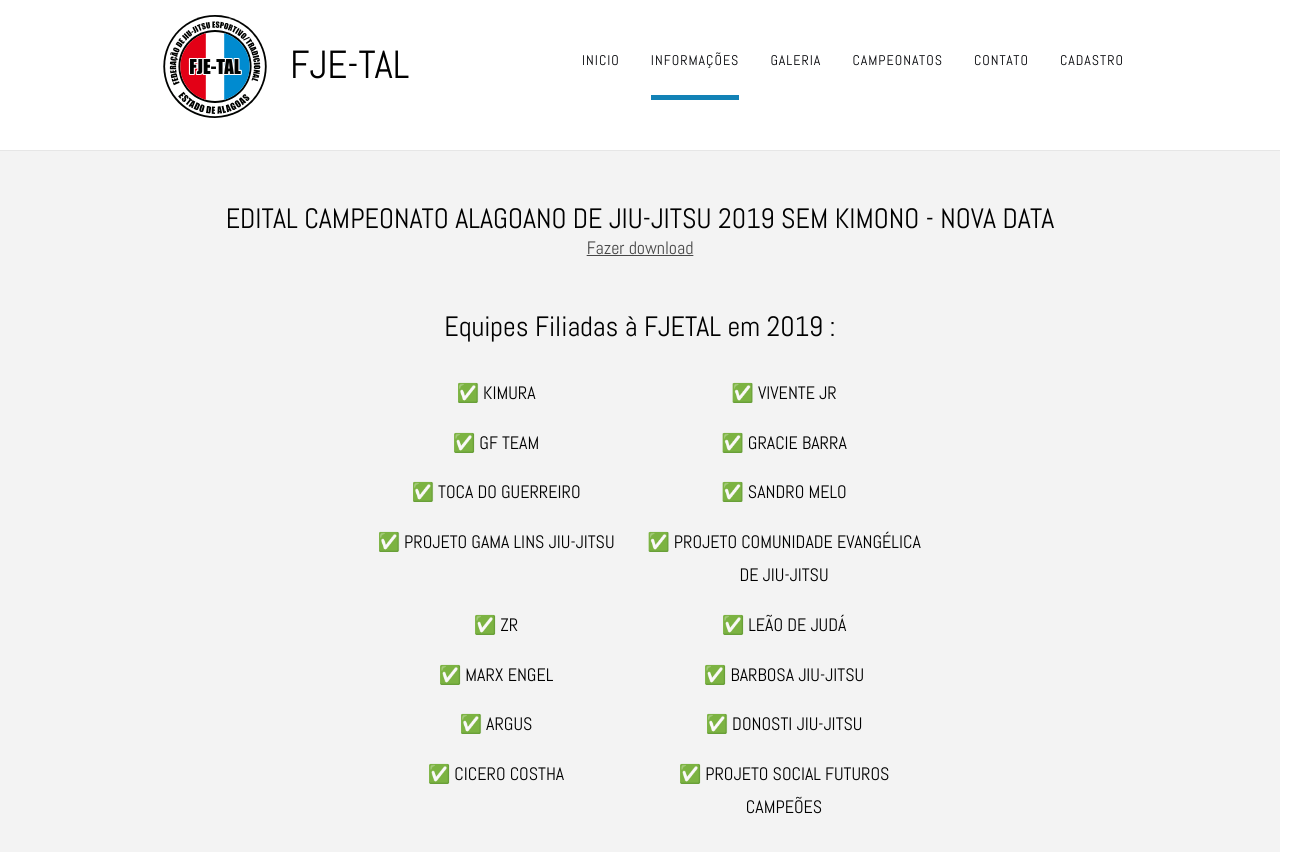
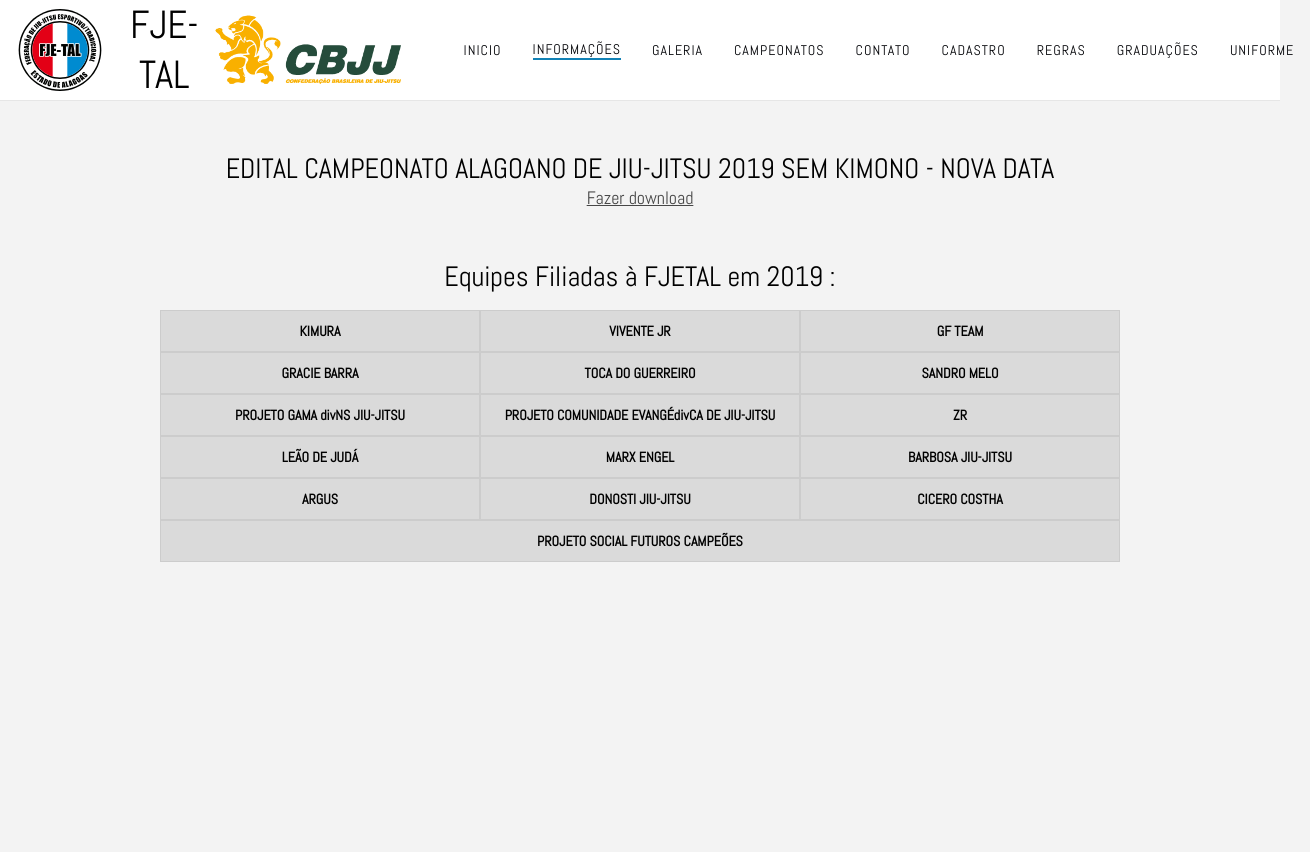
Before and after one commit to devsnaked/fjetal.github.io, a website: page info.html in a window 1280 px wide. Shown: the whole page, 1310 px wide, since content can reach past the window. After the commit the page ends 800 px from the top, so only its background shows below. Drawn offline with Linux system fonts and the light colour scheme.

Commit message:
new itens menu

```diff
--- a/info.html
+++ b/info.html
@@ -24,10 +24,11 @@
 <body>
 	<div id="wrapper">
 		<div id="wrapper2">
-			<div id="header" class="container">
+			<div id="header">
 				<div id="logo">
 					<img src="images/logo.svg" alt="Logo fjetal" />
 					<h2>FJE-TAL</h2>
+					<img src="images/cbjj.png" alt="Logo cbjj" />
 				</div>
 				<div id="menu">
 					<ul>
@@ -37,6 +38,9 @@
 						<li><a href="campeonatos.html">Campeonatos</a></li>
 						<li><a href="contato.html">Contato</a></li>
 						<li><a target="_blink" href="https://forms.gle/AbhK872vQNE3W7edA">Cadastro</a></li>
+						<li><a target="_blink" href="https://cbjj.com.br/regras/">Regras</a></li>
+						<li><a target="_blink" href="https://cbjj.com.br/info/sistema-de-graduacao/">Graduações</a></li>
+						<li><a target="_blink" href="https://cbjj.com.br/info/uniforme/">Uniforme</a></li>
 					</ul>
 				</div>
 			</div>
@@ -49,32 +53,32 @@
 		<div id="footer-content">
 			<div style="margin-bottom: 50px;">
 				<h1>EDITAL CAMPEONATO ALAGOANO DE JIU-JITSU 2019 SEM KIMONO - NOVA DATA</h1>
-				<a href="./files/EDITAL_CAMPEONATO_ALAGOANO_SEM_KIMONO_2019.PDF" style="font-size: 18px; text-decoration: underline;cursor: pointer;"
-					download>Fazer download</a>
+				<a href="./files/EDITAL_CAMPEONATO_ALAGOANO_SEM_KIMONO_2019.PDF"
+					style="font-size: 18px; text-decoration: underline;cursor: pointer;" download>Fazer download</a>
 			</div>
 			<!-- <h3>EM BREVE...</h3> -->
-			<div >
+			<div>
 				<h1>Equipes Filiadas à FJETAL em 2019 :</h1>
-				<ul style="width: 60%; margin: 16px auto;">
-					<li style="color: black;font-size:18px;float:left; width: 50%;margin-top: 16px"><span style="color: rgb(25, 228, 22)">✅</span> KIMURA</li>
-					<li style="color: black;font-size:18px;float:left; width: 50%;margin-top: 16px"><span style="color: rgb(25, 228, 22)">✅</span> VIVENTE JR</li>
-					<li style="color: black;font-size:18px;float:left; width: 50%;margin-top: 16px"><span style="color: rgb(25, 228, 22)">✅</span> GF TEAM</li>
-					<li style="color: black;font-size:18px;float:left; width: 50%;margin-top: 16px"><span style="color: rgb(25, 228, 22)">✅</span> GRACIE BARRA</li>
-					<li style="color: black;font-size:18px;float:left; width: 50%;margin-top: 16px"><span style="color: rgb(25, 228, 22)">✅</span> TOCA DO GUERREIRO</li>
-					<li style="color: black;font-size:18px;float:left; width: 50%;margin-top: 16px"><span style="color: rgb(25, 228, 22)">✅</span> SANDRO MELO</li>
-					<li style="color: black;font-size:18px;float:left; width: 50%;margin-top: 16px"><span style="color: rgb(25, 228, 22)">✅</span> PROJETO GAMA LINS JIU-JITSU</li>
-					<li style="color: black;font-size:18px;float:left; width: 50%;margin-top: 16px"><span style="color: rgb(25, 228, 22)">✅</span> PROJETO COMUNIDADE EVANGÉLICA DE JIU-JITSU</li>
-					<li style="color: black;font-size:18px;float:left; width: 50%;margin-top: 16px"><span style="color: rgb(25, 228, 22)">✅</span> ZR</li>
-					<li style="color: black;font-size:18px;float:left; width: 50%;margin-top: 16px"><span style="color: rgb(25, 228, 22)">✅</span> LEÃO DE JUDÁ</li>
-					<li style="color: black;font-size:18px;float:left; width: 50%;margin-top: 16px"><span style="color: rgb(25, 228, 22)">✅</span> MARX ENGEL</li>
-					<li style="color: black;font-size:18px;float:left; width: 50%;margin-top: 16px"><span style="color: rgb(25, 228, 22)">✅</span> BARBOSA JIU-JITSU</li>
-					<li style="color: black;font-size:18px;float:left; width: 50%;margin-top: 16px"><span style="color: rgb(25, 228, 22)">✅</span> ARGUS</li>
-					<li style="color: black;font-size:18px;float:left; width: 50%;margin-top: 16px"><span style="color: rgb(25, 228, 22)">✅</span> DONOSTI JIU-JITSU</li>
-					<li style="color: black;font-size:18px;float:left; width: 50%;margin-top: 16px"><span style="color: rgb(25, 228, 22)">✅</span> CICERO COSTHA</li>
-					<li style="color: black;font-size:18px;float:left; width: 50%;margin-top: 16px"><span style="color: rgb(25, 228, 22)">✅</span> PROJETO SOCIAL FUTUROS CAMPEÕES</li>
-				</ul>
+				<div class="menu-info-academias">
+					<div><span> KIMURA</span></div>
+					<div><span> VIVENTE JR</span></div>
+					<div><span> GF TEAM</span></div>
+					<div><span> GRACIE BARRA</span></div>
+					<div><span> TOCA DO GUERREIRO</span></div>
+					<div><span> SANDRO MELO</span></div>
+					<div><span> PROJETO GAMA divNS JIU-JITSU</span></div>
+					<div><span> PROJETO COMUNIDADE EVANGÉdivCA DE JIU-JITSU</span></div>
+					<div><span> ZR</span></div>
+					<div><span> LEÃO DE JUDÁ</span></div>
+					<div><span> MARX ENGEL</span></div>
+					<div><span> BARBOSA JIU-JITSU</span></div>
+					<div><span> ARGUS</span></div>
+					<div><span> DONOSTI JIU-JITSU</span></div>
+					<div><span> CICERO COSTHA</span></div>
+					<div><span> PROJETO SOCIAL FUTUROS CAMPEÕES</span></div>
+				</div>
 			</div>
-<!-- 			<div>
+			<!-- 			<div>
 				<h3 style="float: left;width: 100%;margin: 30px 0 ;">PREMIAÇÃO DO CAMPEONATO ALAGOANO DE JIU-JITSU 2019</h3>
 				<img src="images/premiacao.jpg" style="width: 60%" alt="Premiação do campeonato">
 			</div> -->
--- /dev/null
+++ b/package.json
@@ -0,0 +1,6 @@
+{
+  "dependencies": {
+    "global": "^4.4.0",
+    "http-server": "^0.11.1"
+  }
+}
--- a/style.css
+++ b/style.css
@@ -11,8 +11,9 @@
 	background: #FFFFFF url(images/img02.jpg) repeat-x left top;
 	font-family: 'Abel', sans-serif;
 	font-size: 14px;
-  color: #969493;
-  /* min-height: 100vh; */
+	color: #969493;
+	min-height: 100vh;
+	background: #F3F3F3;
 }
 
 h1, h2, h3 {
@@ -52,6 +53,7 @@
 }
 
 #wrapper {
+	background: #fff;
 }
 
 #wrapper2 {
@@ -65,32 +67,37 @@
 /* Header */
 
 #header {
-	overflow: hidden;
-	width: 1000px;
-	height: 150px;
-	margin: 0 auto;
-	padding: 0px 0px;
+
+	min-height: 100px;
+	display: flex;
+	justify-content: space-between;
 }
 
 /* Logo */
 
 #logo {
 	float: left;
-	width: 320px;
-	margin: 15px 0 0 0;
+	height: 100px;
 	padding: 0px 0px 0px 0px;
 	color: #FFFFFF;
-  text-align: center;
+	text-align: center;
+	display: flex;
+	align-items: center;
+	justify-content: space-between;
 }
 
 #logo img {
-  width: 150px;
+  width: 120px;
   float: left;
 }
 #logo h2{
-  float: left;
-  height: 72px;
-  padding-top: 25px;
+	float: left;
+	flex: 1;
+	margin: 0 10px;
+
+}
+#logo img:last-child{
+	width: 200px;
 }
 #logo h1, #logo p {
 }
@@ -179,31 +186,30 @@
 /* Menu */
 
 #menu {
-	float: right;
-	width: 600px;
 	height: 90px;
-	margin: 0 auto;
 	padding: 0;
 }
 
 #menu ul {
 	float: right;
 	margin: 0;
-	padding: 25px 0px 0px 0px;
 	list-style: none;
 	line-height: normal;
+	height: 100px;
+	display: flex;
+	align-items: center;
 }
 
 #menu li {
 	float: left;
 	height: 65px;
 	padding: 0px 15px 0px 15px;
+	display: flex;
+	align-items: center;
 }
 
 #menu a {
 	display: block;
-	height: 70px;
-	line-height: 70px;
 	margin-right: 1px;
 	letter-spacing: 1px;
 	text-decoration: none;
@@ -216,7 +222,7 @@
 }
 
 #menu a:hover, #menu .current_page_item a {
-	border-bottom: 5px solid #1282b6;
+	border-bottom: 2px solid #1282b6;
 	text-decoration: none;
 }
 
@@ -496,3 +502,29 @@
 	width: 100%;
 	margin: 0 6px;
 }
+.menu-info-academias{
+	width: 100%;
+	display: flex;
+	background: rgba(0, 0, 0, 0.1);
+	justify-content: space-between;
+	flex-direction: row;
+	flex-wrap: wrap;
+	margin-top: 16px;
+}
+
+.menu-info-academias div {
+	color: black;
+	border: solid 1px #ccc;
+	display: flex;
+	flex: 1;
+	min-width: 25%;
+	justify-content: center;
+	align-items: center;
+	min-height: 40px;
+	font-weight: bold;
+}
+
+.menu-info-academias div span{
+	float: left;
+	display: block;
+}
```
Also changed, not shown: campeonatos.html (+6 -2 lines), contato.html (+8 -4 lines), galeria.html (+10 -6 lines), index.html (+8 -4 lines), images/cbjj.png (added), 1 other file.
